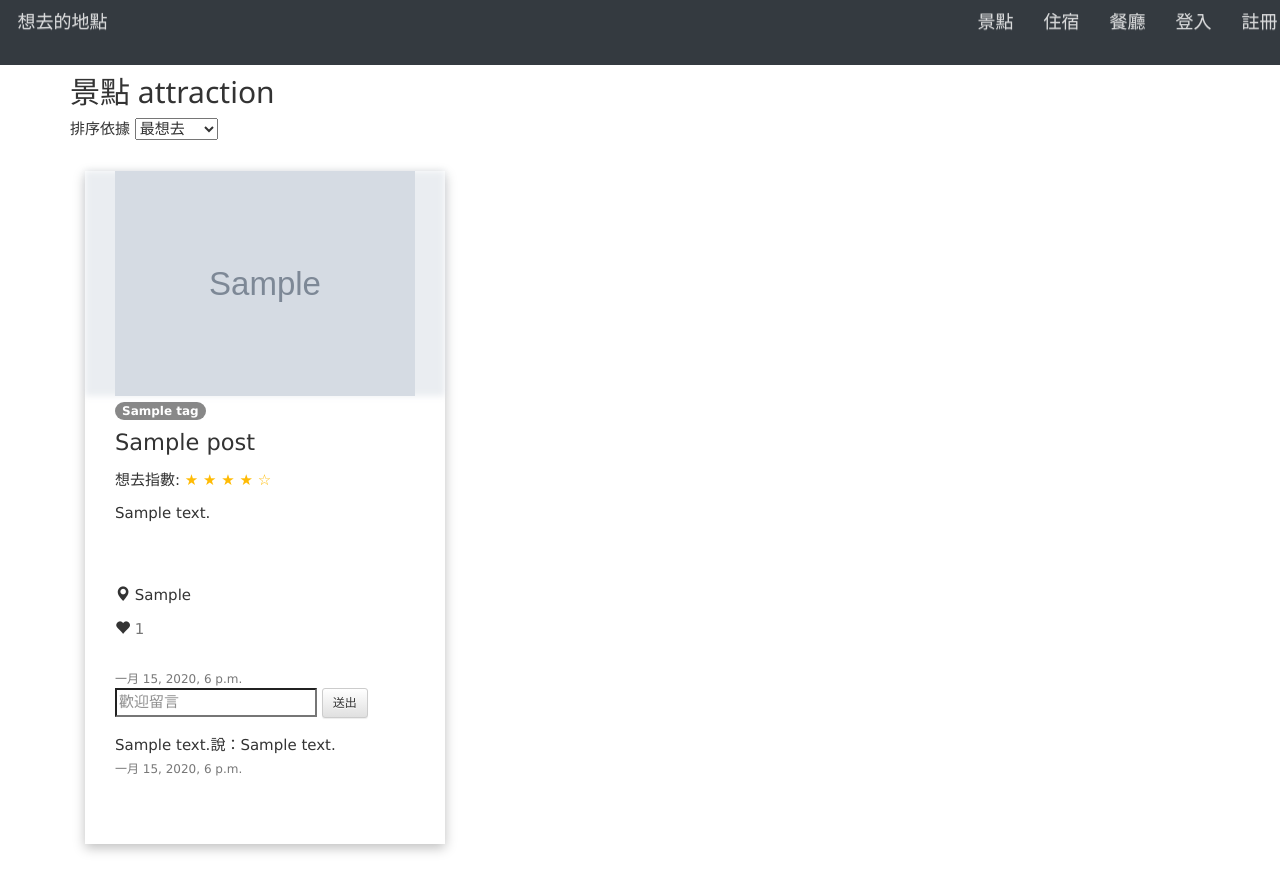
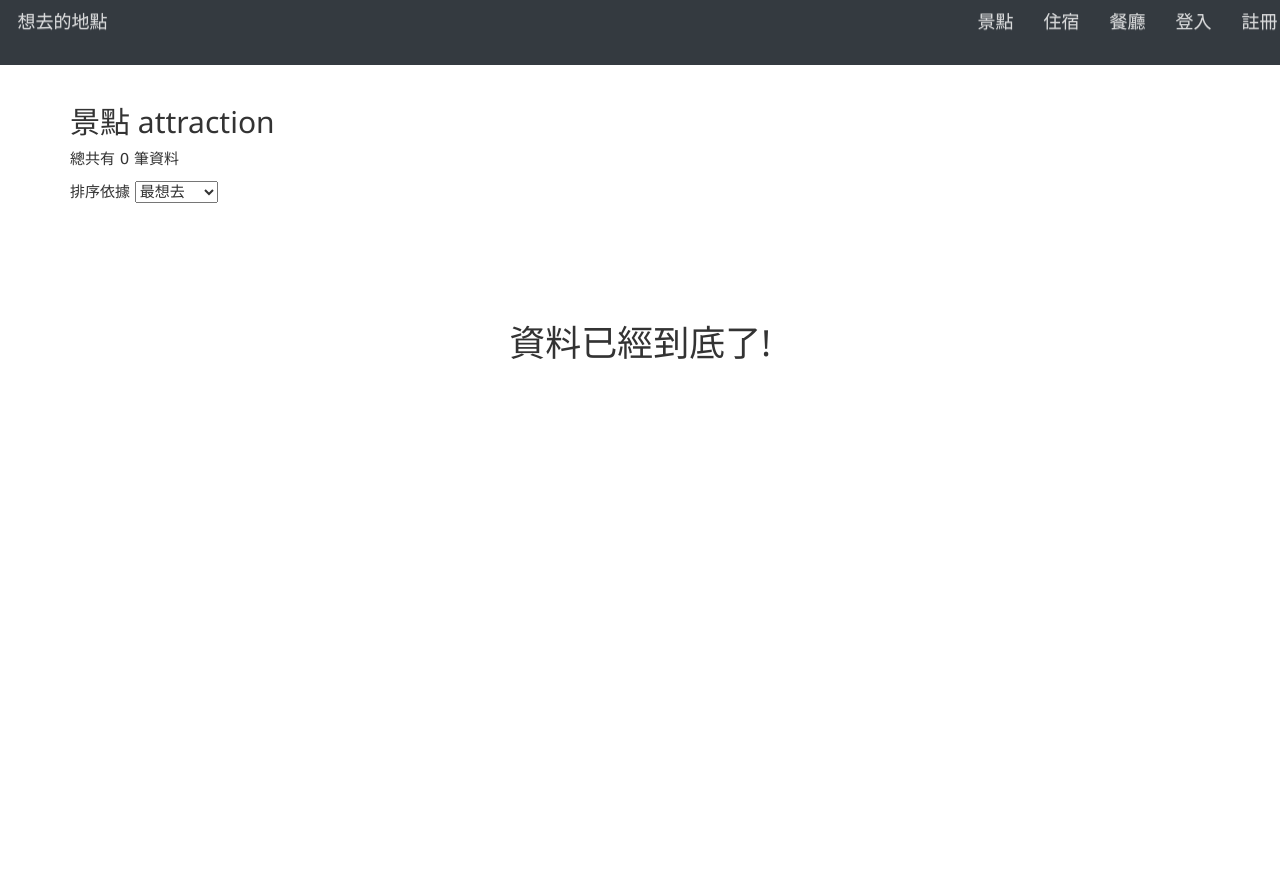
Before and after one commit to w71370218/ur-want-to-go, a Django app: page /attraction/ in a window 1280 px wide. After the commit the page ends 359 px from the top, so only its background shows below. Run offline with Django 3.2, Linux system fonts and the light colour scheme; tables that the repository leaves empty hold one stand-in row (values such as "Sample post"); grey boxes marked "Sample" are stand-in pictures; parts of the project's set-up code (start-up, migrations or seed data) failed here and were passed over; some libraries are stand-ins or nearby versions.

Commit message:
20220918

```diff
--- a/sjwb/templates/accomodation.html
+++ b/sjwb/templates/accomodation.html
@@ -12,6 +12,7 @@
 		<p>Welcome, {{ user.username }}</p>
 	{% endif %}
 	<h2>住宿 accomodation</h2>
+        <p>總共有 {{ post_count }} 筆資料</p>
     {% if messages %}
     <ul class="massages">
         {% for message in messages %}
@@ -126,4 +127,9 @@
                         </div>
                 </div>
         {% endfor %}
+</div>
+</div>
+<footer>
+    <h1>資料已經到底了!</h1>
+</footer>
 {% endblock %}
--- a/sjwb/templates/area.html
+++ b/sjwb/templates/area.html
@@ -11,6 +11,7 @@
                         <p>Welcome, {{ user.username }}</p>
                 {% endif %}
                 <h2>{{ area_title }}</h2>
+                <p>總共有 {{ post_count }} 筆資料</p>
         {% if messages %}
         <ul class="massages">
                 {% for message in messages %}
@@ -120,4 +121,9 @@
                         </div>
                 </div>
         {% endfor %}
+</div>
+</div>
+<footer>
+    <h1>資料已經到底了!</h1>
+</footer>
 {% endblock %}
--- a/sjwb/templates/attraction.html
+++ b/sjwb/templates/attraction.html
@@ -13,6 +13,7 @@
                                 <p>Welcome, {{ user.username }}</p>
                         {% endif %}
                         <h2>景點 attraction</h2>
+                        <p>總共有 {{ post_count }} 筆資料</p>
                 {% if messages %}
                 <ul class="massages">
                         {% for message in messages %}
@@ -132,4 +133,9 @@
                         </div>
                 </div>
         {% endfor %}
+    </div>
+    </div>
+    <footer>
+        <h1>資料已經到底了!</h1>
+</footer>
 {% endblock %}
--- a/sjwb/templates/base.html
+++ b/sjwb/templates/base.html
@@ -15,7 +15,7 @@
 
 	   	<script src="{% static 'js/like.js' %}"></script>
 		<script src="{% static 'js/filter.js' %}"></script>
-		<script src="{% static 'js/map.js' %}"></script>
+
 	</head>
 	<body>
 		<nav class="navbar">
--- a/sjwb/templates/home.html
+++ b/sjwb/templates/home.html
@@ -1,9 +1,11 @@
+{% load static %}
 {% extends "base.html" %}
 {% block title %}
 	<title>想要去玩的地點</title>
 {% endblock %}
 
 {% block content %}
+<script src="{% static 'js/map.js' %}"></script>
 	<div class="text-center map" style="height: 100%;">
 		{{ my_map|safe }}
 	</div>
--- a/sjwb/templates/post.html
+++ b/sjwb/templates/post.html
@@ -98,5 +98,9 @@
 </div>
 <div >
     <p>{{ post.text | markdown | safe | linebreaks }}</p>
+    <div class="text-center" style="height: 100%;">
+        {{ my_map|safe }}
+    </div>
 </div>
+
 {% endblock %}
--- a/sjwb/templates/restaurant.html
+++ b/sjwb/templates/restaurant.html
@@ -13,6 +13,7 @@
                         <p>Welcome, {{ user.username }}</p>
                 {% endif %}
                 <h2>餐廳 restaurant</h2>
+                <p>總共有 {{ post_count }} 筆資料</p>
                         {% if messages %}
                 <ul class="massages">
                         {% for message in messages %}
@@ -127,4 +128,9 @@
                         </div>
                 </div>
         {% endfor %}
+</div>
+</div>
+<footer>
+    <h1>資料已經到底了!</h1>
+</footer>
 {% endblock %}
--- a/sjwb/templates/tag.html
+++ b/sjwb/templates/tag.html
@@ -128,4 +128,9 @@
                         </div>
                 </div>
         {% endfor %}
+</div>
+</div>
+<footer>
+    <h1>資料已經到底了!</h1>
+</footer>
 {% endblock %}
--- a/sjwb/trips/forms.py
+++ b/sjwb/trips/forms.py
@@ -4,7 +4,7 @@ from .models import Post, Comment
 class PostForm(forms.ModelForm):
 	class Meta:
 		model = Post
-		fields = ('photo','category', 'area', 'title', 'text', 'location', 'phone_number', 'tags', 'stars', 'lat','lng','visited',)
+		fields = ('photo','category', 'area', 'title', 'text', 'location', 'phone_number', 'tags', 'stars', 'lat','lng','visited','permanently_closed')
 		labels = {
             'photo': '圖片',
             'title': '標題',
@@ -18,6 +18,7 @@ class PostForm(forms.ModelForm):
             'lat':'緯度',
             'lng':'經度',
             'visited':'已造訪',
+            'permanently_closed': '永久停業',
         }
 
 class post_comment_form(forms.ModelForm):
--- a/sjwb/trips/models.py
+++ b/sjwb/trips/models.py
@@ -59,6 +59,7 @@ class Post(models.Model):
 	lat  = models.FloatField(default=1, help_text='<font color="red">*必填</font>')
 	lng = models.FloatField(default=1, help_text='<font color="red">*必填</font>')
 	visited = models.BooleanField(default=False, help_text='<font color="red">*必填</font>')
+	permanently_closed = models.BooleanField(default=False)
 
 	def publish(self):
 		self.published_date = timezone.now()
--- a/sjwb/trips/static/css/base.css
+++ b/sjwb/trips/static/css/base.css
@@ -15,7 +15,7 @@ a{
 }
 
 .container {
-	display: flex;
+	margin-top: 30px;
 }
 
 .navbar {
@@ -167,6 +167,11 @@ img {
 	align-items: center;
 }
 
+footer {
+	margin-top: 5rem;
+	text-align: center;
+}
+
 @media screen and (min-width:720px){
 	.navbar {
 		padding: 0.1em;
--- a/sjwb/trips/views.py
+++ b/sjwb/trips/views.py
@@ -73,7 +73,7 @@ AREA_CHOICES=((1,'基隆市'),
 	(22, '連江縣'),)
 
 def home(request):
-	posts = Post.objects.all()
+	posts = Post.objects.filter(permanently_closed=False)
 
 	#map
 	m = folium.Map(location=[23.97565,120.9738819], zoom_start=8, height="100%", position="initial")
@@ -162,7 +162,8 @@ def home(request):
 
 def tag(request, pk):
 	tag_name = Tag.objects.get(pk=pk)
-	post = Post.objects.filter(tags=pk)
+	post = Post.objects.filter(tags=pk, permanently_closed=False)
+
 	art_comment = []
 	for po in post:
 		#comment
@@ -194,7 +195,7 @@ def area(request):
 		elif s.isdigit() and d == True:
 			area_ID+=str(s)
 		count+=1
-	post = Post.objects.filter(area=area_ID).order_by('-stars', '-created_date')
+	post = Post.objects.filter(area=area_ID,permanently_closed=False).order_by('-stars', '-created_date')
 
 	area_title = AREA_CHOICES[int(area_ID)-1][1]
 	user = request.user
@@ -204,12 +205,13 @@ def area(request):
 			art_comment.append(po.comment_set.all())
 		else:
 			art_comment.append([])
+	post_count = post.count()
 	post_list = zip(post, art_comment)
 	comment_form = post_comment_form()
-	return render(request, 'area.html', {'post_list': post_list,'area_title':area_title, 'user':user, 'range': range(5,0,-1)})
+	return render(request, 'area.html', {'post_count':post_count,'post_list': post_list,'area_title':area_title, 'user':user, 'range': range(5,0,-1)})
 
 def attraction(request):
-	post = Post.objects.filter(category=1).order_by('-stars', '-created_date')
+	post = Post.objects.filter(category=1,permanently_closed=False).order_by('-stars', '-created_date')
 	user = request.user
 	art_comment = []
 	for po in post:
@@ -226,16 +228,18 @@ def attraction(request):
 			ordered_tag.append(Tag.objects.get(id=tp.tag.id))
 		po.taglist = ordered_tag
 
+	post_count = post.count()
 	post_list = zip(post, art_comment)
 	comment_form = post_comment_form()
 	return render(request, 'attraction.html', {
+		'post_count':post_count,
 		'post_list': post_list,
 		'user':user,
 		'range': range(1,6)
 		})
 
 def accomodation(request):
-	post = Post.objects.filter(category=2).order_by('-stars', '-created_date')
+	post = Post.objects.filter(category=2,permanently_closed=False).order_by('-stars', '-created_date')
 	user = request.user
 	art_comment = []
 	for po in post:
@@ -249,9 +253,11 @@ def accomodation(request):
 		for tp in tag_post:
 			ordered_tag.append(Tag.objects.get(id=tp.tag.id))
 		po.taglist = ordered_tag
+	post_count = post.count()
 	post_list = zip(post, art_comment)
 	comment_form = post_comment_form()
 	return render(request, 'accomodation.html', {
+		'post_count':post_count,
 		'post_list': post_list,
 		'user':user,
 		'range': range(1,6)
@@ -259,7 +265,7 @@ def accomodation(request):
 
 
 def restaurant(request):
-	post = Post.objects.filter(category=3).order_by('-stars', '-created_date')
+	post = Post.objects.filter(category=3,permanently_closed=False).order_by('-stars', '-created_date')
 	user = request.user
 	art_comment = []
 	for po in post:
@@ -273,9 +279,11 @@ def restaurant(request):
 		for tp in tag_post:
 			ordered_tag.append(Tag.objects.get(id=tp.tag.id))
 		po.taglist = ordered_tag
+	post_count = post.count()
 	post_list = zip(post, art_comment)
 	comment_form = post_comment_form()
 	return render(request, 'restaurant.html', {
+		'post_count':post_count,
 		'post_list': post_list,
 		'user':user,
 		'range': range(1,6)
@@ -286,10 +294,71 @@ def post_detail(request, pk):
 	#tag
 	tag_post = Tag_post.objects.filter(post=post.id).order_by("order")
 	ordered_tag = []
+	tags_elements = ''
 	for tp in tag_post:
-		ordered_tag.append(Tag.objects.get(id=tp.tag.id))
+		tag = Tag.objects.get(id=tp.tag.id)
+		ordered_tag.append(tag)
+		tags_element = f'''
+				<span><a href="/tag/{ tag.pk }" class="badge badge-secondary" target="_parent" style="background-color: { tag.color }; color:#fff;">{ tag.name } </a></span>
+			'''
+		tags_elements = tags_elements + tags_element
+	tag_group = f'''
+			<div class="tag-group">{ tags_elements }</div>
+		'''
 	post.taglist = ordered_tag
-	return render(request, 'post.html', {'post':post, 'range': range(1,6)})
+
+	# folium map
+	m = folium.Map(location=[post.lat,post.lng], zoom_start=12, height=400)
+	tag_post = Tag_post.objects.filter(post=post.id).order_by("order")
+
+	#stars
+	stars = '<span style="' + 'color:#ffbb04">'
+	for i in range(1,6):
+		if i <= post.stars:
+			stars = stars + '★'
+		else:
+			stars = stars + '☆'
+	stars = stars + '</span>'
+	popup = '<div class="popup"><a href="/post/'+ str(post.pk) +'" target="_parent" style="text-decoration: none; color:#000"><h1>' + post.title + '</h1>'\
+		+ tag_group + '<h4>'+ post.location +'</h4>'\
+		+ '<h4>想去指數: '+ stars +'</h4>'
+	if post.imgur_url:
+		popup  = popup + '<img src="'+ post.imgur_url + '" style="width:350px;"></a>'
+	else:
+		popup  = popup + '<img src="'+ "/media/no_image.jpg" + '" style="width:350px;"></a></div>'
+
+	match post.category:
+		case 1:
+			color = 'red'
+		case 2:
+			color = 'blue'
+		case 3:
+			color = 'green'
+	icon_config = False
+
+	if ordered_tag:
+		for tag in ordered_tag:
+			if tag.imgur_url:
+				icon = folium.features.CustomIcon(tag.imgur_url,icon_size=(80, 80))
+				m2 = folium.Marker(location=[post.lat, post.lng], popup=popup, icon=icon, color=color)
+				icon_config = True
+				break;
+	if not icon_config:
+		match post.category:
+			case 1:
+				icon = ''
+			case 2:
+				icon = 'bed'
+			case 3:
+				icon = 'cutlery'
+		m2 = folium.Marker(location=[post.lat, post.lng], popup=popup, icon=folium.Icon(icon=icon, color=color,prefix ='fa'))
+
+	m2.add_to(m)
+	folium.LayerControl().add_to(m)
+
+	m=m._repr_html_()
+
+	return render(request, 'post.html', {'my_map':m,'post':post, 'range': range(1,6)})
 
 def post_new(request):
 	if request.method == "POST":
```
Also changed, not shown: sjwb/trips/migrations/0002_alter_tag_post_options_post_permanently_closed.py (added).
